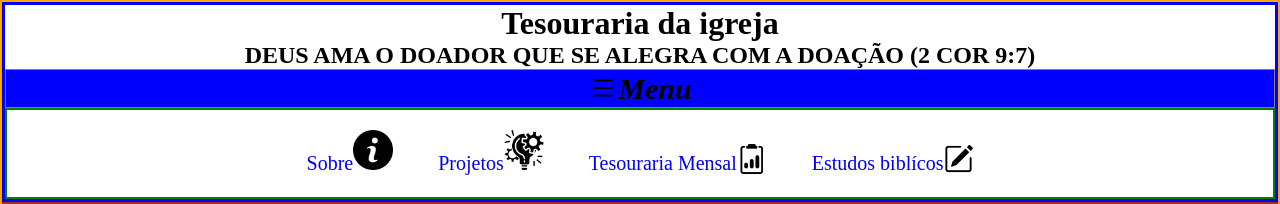
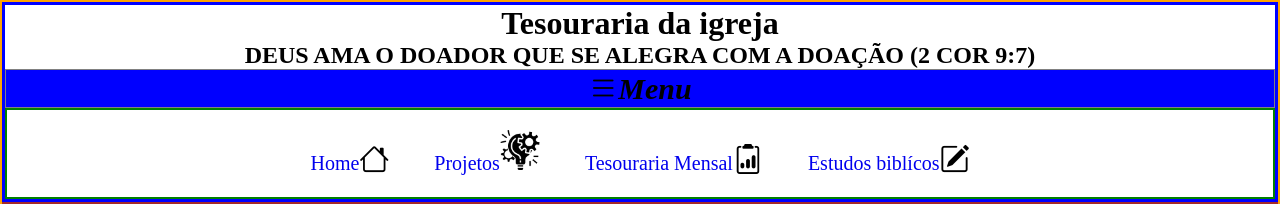
Before and after one commit to Edyylson/centro, a plain HTML site: page index.html in a window 1280 px wide. Both pictures are taken after a click on the icon "Menu". Shown: the top 204 px of the page. Drawn offline with nearby package versions, Linux system fonts and the light colour scheme.

Commit message:
atualizando

```diff
--- a/index.html
+++ b/index.html
@@ -20,7 +20,7 @@
   <section id="section">
     <ul>
 
-      <li><a href="#">Sobre</a><img src="img botao/informacao1.png" alt=""></li>
+      <li><a href="https://edyylson.github.io/centro/">Home</a><i class="bi bi-house"></i></li>
       <li><a href="#">Projetos</a><img src="img botao/projeto01.png" alt=""></li>
       <li><a onclick="cliquemenu()" href="#">Tesouraria Mensal<i class="bi bi-clipboard2-data"></i></a>
 
@@ -58,7 +58,6 @@
   <article>
     <iframe name="telaiframe" src="">
 
-
     </iframe>
 
   </article>
```
